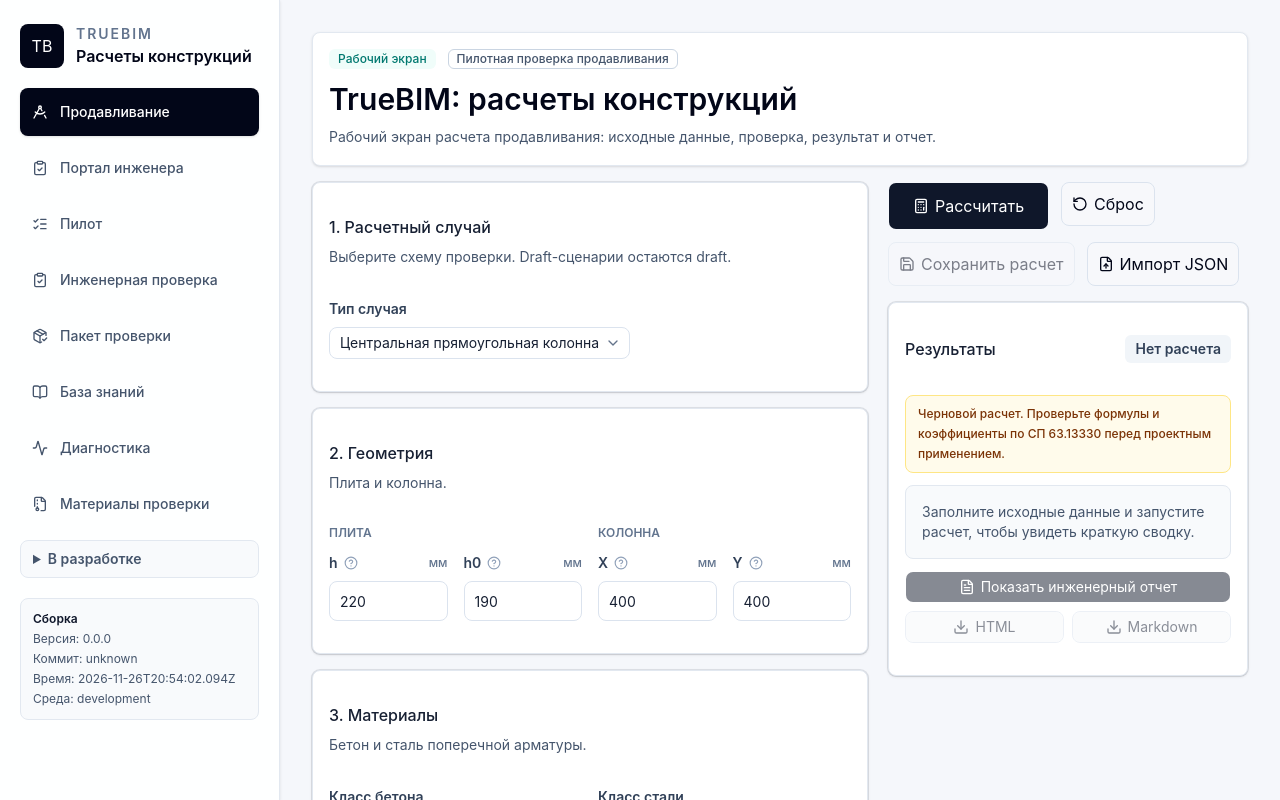
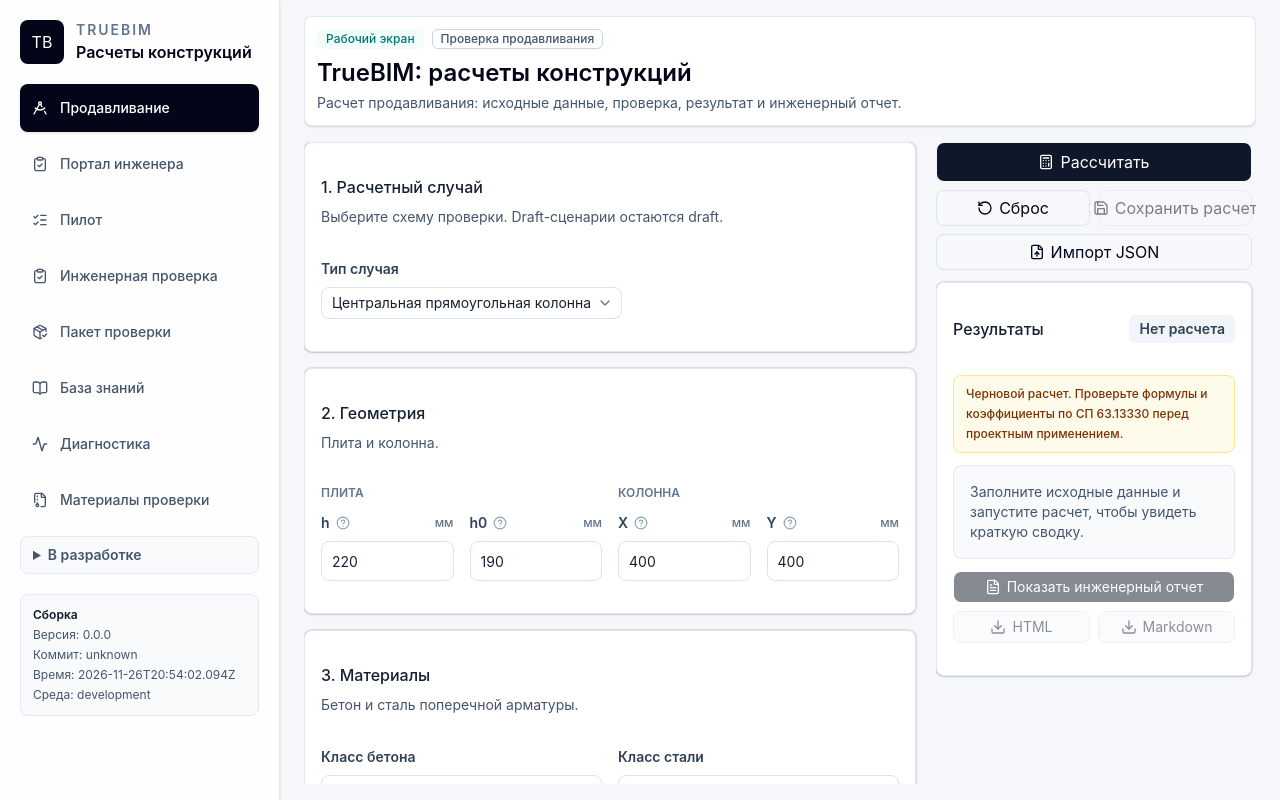
Before and after one commit to BeRsErK031999/truebim-structural-calcs, a React (Vite) app: page / in a window 1280 px wide. Shown: the top 800 px of the page. Built offline with nearby package versions, Linux system fonts and the light colour scheme.

Commit message:
refactor(layout): fix punching workspace scroll

```diff
--- a/src/features/calculation-form/CalculationForm.tsx
+++ b/src/features/calculation-form/CalculationForm.tsx
@@ -16,13 +16,14 @@
 import { defaultCalculationDraft, useCalculationStore } from '@/entities/calculation/model/store'
 import { Button } from '@/shared/ui/button'
 import { Card, CardContent } from '@/shared/ui/card'
+import { CalculationHistoryPanel } from '@/widgets/calculation-history/CalculationHistoryPanel'
+import { ResultPanel } from '@/widgets/results/ResultPanel'
 
 import { FormSection } from './components/FormSection'
 import { NumberField } from './components/NumberField'
 import { SelectField } from './components/SelectField'
 import { ToggleField } from './components/ToggleField'
 import { engineeringHelp } from './engineeringUx'
-import { ResultPanel } from '@/widgets/results/ResultPanel'
 
 const caseOptions: Array<{ value: PunchingShearCaseType; label: string; disabled?: boolean }> = [
   { value: 'center', label: 'Центральная прямоугольная колонна' },
@@ -195,8 +196,11 @@
   }, [getValues, setValue, shearReinforcementEnabled, shearReinforcementInputMode])
 
   return (
-    <form className="grid gap-5 xl:grid-cols-[minmax(0,1fr)_360px]" onSubmit={handleSubmit(runCalculation)}>
-      <div className="grid gap-4">
+    <form
+      className="grid gap-4 lg:h-full lg:min-h-0 lg:grid-cols-[minmax(0,1fr)_320px] lg:overflow-hidden"
+      onSubmit={handleSubmit(runCalculation)}
+    >
+      <div className="grid auto-rows-max gap-4 lg:min-h-0 lg:overflow-y-auto lg:pr-1 lg:[scrollbar-width:thin]">
       <FormSection
         title="1. Расчетный случай"
         helperText="Выберите схему проверки. Draft-сценарии остаются draft."
@@ -628,20 +632,21 @@
         </div>
       </details>
 
+      <CalculationHistoryPanel />
+
       </div>
-      <aside className="grid content-start gap-4 xl:sticky xl:top-6">
-      <div className="flex flex-wrap gap-3">
+      <aside className="grid content-start gap-3 lg:min-h-0 lg:overflow-y-auto lg:pr-1 lg:[scrollbar-width:thin]">
+      <div className="grid grid-cols-2 gap-2">
         <Button
-          className="h-12 rounded-lg px-6"
+          className="col-span-2 h-10 rounded-lg"
           disabled={!isValid || isSubmitting}
-          size="lg"
           type="submit"
         >
           <Calculator className="size-4" />
           Рассчитать
         </Button>
         <Button
-          className="h-11 rounded-lg"
+          className="h-9 rounded-lg"
           type="button"
           variant="outline"
           onClick={handleReset}
@@ -650,7 +655,7 @@
           Сброс
         </Button>
         <Button
-          className="h-11 rounded-lg"
+          className="h-9 rounded-lg"
           disabled={!result}
           type="button"
           variant="outline"
@@ -660,7 +665,7 @@
           Сохранить расчет
         </Button>
         <Button
-          className="h-11 rounded-lg"
+          className="col-span-2 h-9 rounded-lg"
           type="button"
           variant="outline"
           onClick={() => {
--- a/src/pages/home/HomePage.tsx
+++ b/src/pages/home/HomePage.tsx
@@ -2,38 +2,32 @@
 
 import { CalculationForm } from '@/features/calculation-form/CalculationForm'
 import { Badge } from '@/shared/ui/badge'
-import { CalculationHistoryPanel } from '@/widgets/calculation-history/CalculationHistoryPanel'
 
 export function HomePage() {
   return (
     <motion.div
-      className="grid gap-4"
+      className="grid gap-4 lg:flex lg:h-full lg:min-h-0 lg:flex-col lg:overflow-hidden"
       initial={{ opacity: 0, y: 12 }}
       animate={{ opacity: 1, y: 0 }}
       transition={{ duration: 0.35, ease: 'easeOut' }}
     >
-      <header className="grid gap-3 rounded-lg border border-slate-200 bg-white p-4 shadow-sm">
-        <div className="flex flex-wrap items-center gap-3">
-          <Badge className="rounded-md bg-teal-50 text-teal-700 hover:bg-teal-50">
-            Рабочий экран
-          </Badge>
+      <header className="grid gap-2 rounded-lg border border-slate-200 bg-white p-3 shadow-sm lg:flex-none">
+        <div className="flex flex-wrap items-center gap-2">
+          <Badge className="rounded-md bg-teal-50 text-teal-700 hover:bg-teal-50">Рабочий экран</Badge>
           <Badge variant="outline" className="rounded-md border-slate-300 text-slate-600">
-            Пилотная проверка продавливания
+            Проверка продавливания
           </Badge>
         </div>
         <div className="max-w-4xl">
-          <h1 className="text-2xl font-semibold tracking-normal text-slate-950 sm:text-3xl">
-            TrueBIM: расчеты конструкций
-          </h1>
-          <p className="mt-2 max-w-3xl text-sm leading-6 text-slate-600">
-            Рабочий экран расчета продавливания: исходные данные, проверка, результат и отчет.
+          <h1 className="text-2xl font-semibold tracking-normal text-slate-950">TrueBIM: расчеты конструкций</h1>
+          <p className="mt-1 max-w-4xl text-sm leading-5 text-slate-600">
+            Расчет продавливания: исходные данные, проверка, результат и инженерный отчет.
           </p>
         </div>
       </header>
 
-      <section className="grid items-start gap-6">
+      <section className="grid items-start gap-6 lg:min-h-0 lg:flex-1 lg:overflow-hidden">
         <CalculationForm />
-        <CalculationHistoryPanel />
       </section>
     </motion.div>
   )
--- a/src/widgets/layout/AppLayout.tsx
+++ b/src/widgets/layout/AppLayout.tsx
@@ -4,10 +4,10 @@
 
 export function AppLayout() {
   return (
-    <div className="min-h-screen bg-[#f5f7fb] text-slate-950">
-      <div className="mx-auto grid min-h-screen w-full max-w-[1600px] grid-cols-1 lg:grid-cols-[280px_1fr]">
+    <div className="min-h-screen bg-[#f5f7fb] text-slate-950 lg:h-screen lg:overflow-hidden">
+      <div className="mx-auto grid min-h-screen w-full max-w-[1600px] grid-cols-1 lg:h-screen lg:min-h-0 lg:grid-cols-[280px_1fr] lg:overflow-hidden">
         <Sidebar />
-        <main className="min-w-0 px-4 py-4 sm:px-6 lg:px-8 lg:py-8">
+        <main className="min-w-0 px-4 py-4 sm:px-6 lg:min-h-0 lg:overflow-hidden lg:px-6 lg:py-4">
           <Outlet />
         </main>
       </div>
--- a/src/widgets/layout/Sidebar.tsx
+++ b/src/widgets/layout/Sidebar.tsx
@@ -38,7 +38,7 @@
   const metadata = getAppMetadata()
 
   return (
-    <aside className="border-slate-200 bg-white/90 px-4 py-4 shadow-sm lg:sticky lg:top-0 lg:h-screen lg:border-r lg:px-5 lg:py-6">
+    <aside className="border-slate-200 bg-white/90 px-4 py-4 shadow-sm lg:h-screen lg:overflow-y-auto lg:border-r lg:px-5 lg:py-5">
       <div className="flex items-center gap-3">
         <div className="flex size-11 items-center justify-center rounded-lg bg-slate-950 text-white">TB</div>
         <div>
```
